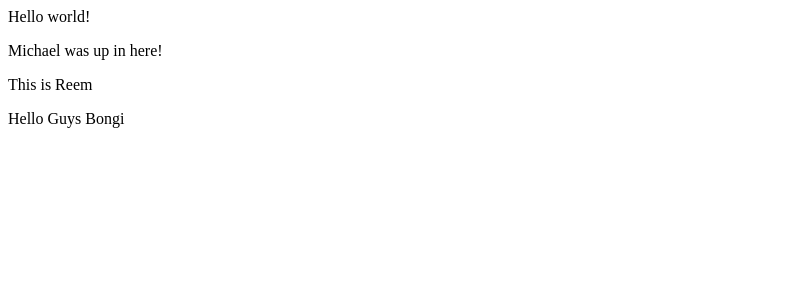
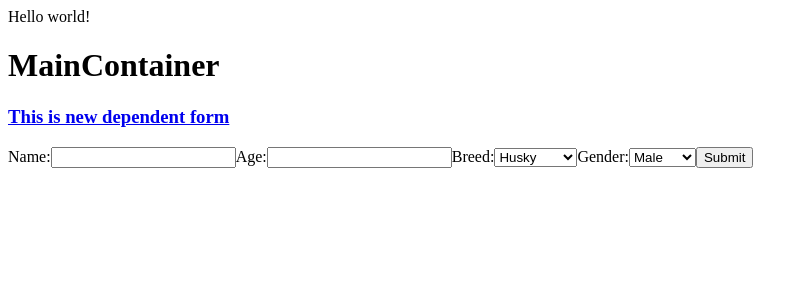
Before and after one commit to Pet-Logger/Pet-Logger, a React app: page /#/addnew in a window 1280 px wide. Shown: the top 300 px of the page, without its empty margins (0-808 px from the left). Built offline with nearby package versions, Linux system fonts and the light colour scheme.

Commit message:
built main page and form

```diff
--- a/package.json
+++ b/package.json
@@ -16,7 +16,9 @@
     "dotenv": "^16.4.5",
     "pg": "^8.11.3",
     "react": "^18.2.0",
-    "react-dom": "^18.2.0"
+    "react-router": "^4.3.1",
+    "react-dom": "^18.2.0",
+    "react-router-dom": "^6.22.3"
   },
   "devDependencies": {
     "@babel/core": "^7.24.0",
--- a/src/App.jsx
+++ b/src/App.jsx
@@ -1,11 +1,32 @@
 import React from "react";
+import { Routes, Route } from 'react-router-dom';
+
+import MainContainer from "./containers/MainContainer";
+import UserProfileContainer from "./containers/UserProfileContainer";
+import DependentContainer from "./containers/DependentContainer";
+import AddNewComponent from "./components/AddNewComponent";
+
+
 
 const App = () => {
   return (
     <div>Hello world!
-      <p>Michael was up in here!</p>
+      {/* <p>Michael was up in here!</p>
       <p>This is Reem</p>
-      <p>Hello Guys Bongi</p>
+      <p>Hello Guys Bongi</p> */}
+      <main>
+      <MainContainer/>
+
+        <Routes>
+          <Route path = 'user' element ={<UserProfileContainer/>} />
+          <Route path = 'dependent' element={<DependentContainer/>}/>
+          <Route path = 'addnew' element={<AddNewComponent/>}/>
+        </Routes>
+
+
+
+      {/* </MainContainer> */}
+      </main>
     </div>
 
   )
--- /dev/null
+++ b/src/components/AddNewComponent.jsx
@@ -0,0 +1,42 @@
+import React from 'react';
+import { Link } from 'react-router-dom'
+
+
+const breedArray = ['Husky', 'Golden Retreiver', 'Dalmatian', 'German Shepard', 'Lab', 'Beagle', 'Poodle']
+
+
+const AddNewComponent = () => {
+
+  function createDependent(){
+    console.log("to be continued");
+  }
+
+
+  return (
+    <div className='addnewcomponent'>
+      <h3 className='newdependentname'><Link to="/user">This is new dependent form</Link></h3>
+      <form>
+        <label htmlFor="fname">Name:</label>
+        <input type="text" id="name" ></input>
+        <label htmlFor="fname">Age:</label>
+        <input type="text" id="age" ></input>
+        <label htmlFor="fname">Breed:</label>
+        <select id="breed">
+          <option value="Husky">Husky</option>
+          <option value="Dalmation">Dalmation</option>
+        </select>
+        <label htmlFor="fname">Gender:</label>
+        <select id="gender">
+          <option value="male">Male</option>
+          <option value="female">Female</option>
+        </select>
+        <button type='submit' onClick={()=>createDependent()}> Submit</button>
+      </form>
+
+
+
+    </div>
+  );
+};
+
+export default AddNewComponent;
--- /dev/null
+++ b/src/components/DependentComponent.jsx
@@ -0,0 +1,28 @@
+import React from 'react';
+import { Link } from 'react-router-dom'
+
+// import DependentContainer from './DependentContainer';
+
+
+// to add link to the dependent page
+
+
+const DependentComponent = ({traits}) => {
+
+  const {name, age, breed, gender} = traits
+
+
+  return (
+    <div className='dependentcomponent'>
+      <img src="/"></img>
+      <h3 className='dependentname'><Link to="/dependent">{name}</Link></h3>
+      <ul className='dependenttraits'>
+        <li className='traitslist'>Age: {age}</li>
+        <li className='traitslist'>Breed: {breed}</li>
+        <li className='traitslist'>Gender: {gender}</li>
+      </ul>
+    </div>
+  );
+};
+
+export default DependentComponent;
--- /dev/null
+++ b/src/containers/DependentContainer.jsx
@@ -0,0 +1,40 @@
+import React from 'react';
+import {withRouter} from 'react-router-dom'
+
+import DependentComponent from '../components/DependentComponent';
+
+
+// const dogArray = [{name: "Oil Rig", breed:"German Shepard", age: 5, gender: 'female'}, {name: "Shadow", breed:"German Shepard", age: 7, gender: 'male'}]
+
+const DependentContainer = () => {
+  // fetch ('/')
+  // .then(resp => resp.json())
+  // .then (data => console.log(data))  // data is going to be an array of objects
+  // .catch((err)=> console.log("get dependents request error", err));
+
+
+  // iterate using a for loop over the data array of objects, pass in the infor from each element to a dependent component.
+  // const dependents = dogArray.map((elem, i)=>{
+  //   return (
+  //     <DependentComponent
+  //       key ={i}
+  //       traits = {elem}
+  //     />);
+  // });
+
+  // console.log("dogarray", dogArray)
+  // console.log("dependents", dependents)
+
+  return (
+    <div>
+      <h1>This is Dependent Container</h1>
+      {/* {dependents}
+      <button>Add Existing Dependent</button>
+      <button>Add New Dependent</button> */}
+    </div>
+
+);
+
+};
+
+export default DependentContainer;
--- /dev/null
+++ b/src/containers/MainContainer.jsx
@@ -0,0 +1,16 @@
+import React from 'react';
+
+import DependentContainer from './DependentContainer';
+
+
+const MainContainer = () => {
+
+
+  return (
+    <div>
+      <h1>MainContainer</h1>
+    </div>
+  )
+}
+
+export default MainContainer;
--- /dev/null
+++ b/src/containers/UserProfileContainer.jsx
@@ -0,0 +1,41 @@
+import React from 'react';
+import {withRouter} from 'react-router-dom'
+import { Link } from 'react-router-dom'
+
+import DependentComponent from '../components/DependentComponent';
+
+
+const dogArray = [{name: "Oil Rig", breed:"German Shepard", age: 5, gender: 'female'}, {name: "Shadow", breed:"German Shepard", age: 7, gender: 'male'}]
+
+const DependentContainer = () => {
+  // fetch ('/')
+  // .then(resp => resp.json())
+  // .then (data => console.log(data))  // data is going to be an array of objects
+  // .catch((err)=> console.log("get dependents request error", err));
+
+
+  // iterate using a for loop over the data array of objects, pass in the infor from each element to a dependent component.
+  const dependents = dogArray.map((elem, i)=>{
+    return (
+      <DependentComponent
+        key ={i}
+        traits = {elem}
+      />);
+  });
+
+  console.log("dogarray", dogArray)
+  console.log("dependents", dependents)
+
+  return (
+    <div>
+      <h1>This is USER Container</h1>
+      {dependents}
+      <button>Add Existing Dependent</button>
+      <Link to="/addnew"><button>Add New Dependent</button></Link>
+    </div>
+
+);
+
+};
+
+export default DependentContainer;
--- a/src/index.js
+++ b/src/index.js
@@ -1,7 +1,13 @@
 import React from "react";
 import ReactDOM from "react-dom";
 import App from './App';
+import { BrowserRouter, HashRouter } from 'react-router-dom';
 
 import styles from './stylesheets/style.css';
 
-ReactDOM.render(<App />, document.getElementById('root'))
+ReactDOM.render(
+  <HashRouter>
+    <App />
+  </HashRouter>,
+  document.getElementById('root')
+);
```
Also changed, not shown: src/components/LogComponent.jsx (added, +21 -0 lines), src/components/NavComponent.jsx (added, +15 -0 lines), 2 other files (tests, documents, lock files or other folders).
